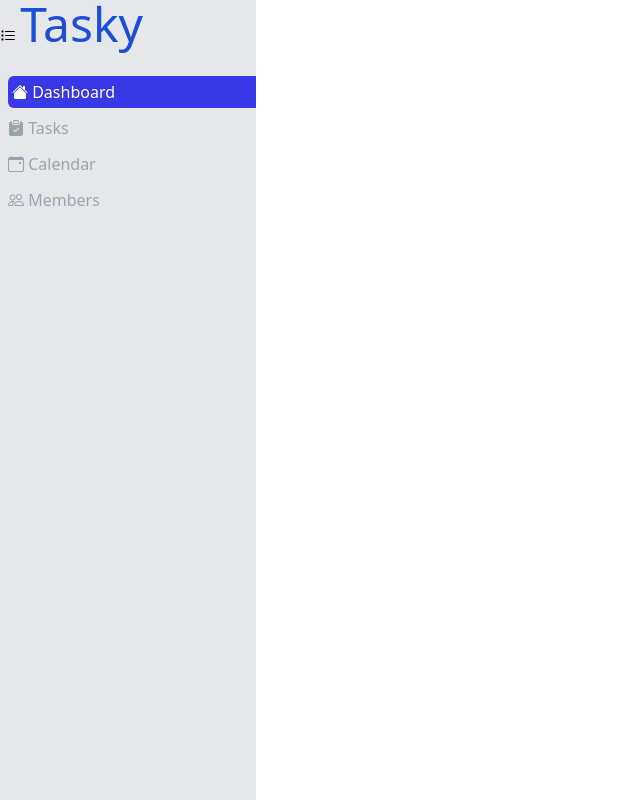
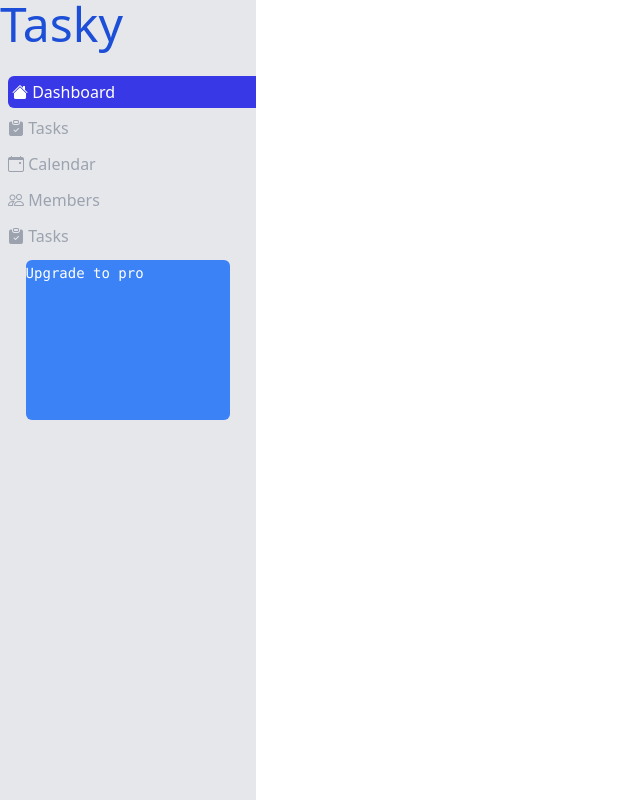
Before and after one commit to Olamidipupo-favour/benmore-interview, a Django app: page / in a window 1280 px wide. Shown: the whole page, without its empty margins (0-640 px from the left). Run offline with Django 5.2, Linux system fonts and the light colour scheme; some libraries are stand-ins or nearby versions.

Commit message:
working on sidebar'

```diff
--- a/benmore/benmore/templates/index.html
+++ b/benmore/benmore/templates/index.html
@@ -8,10 +8,10 @@
       <script src="https://cdn.tailwindcss.com"></script>
     </head>
     <body>
-        <div class="container flex flex-row">
-            <div class="sidebar bg-gray-200 h-screen w-[20%]">
+        <div class="container flex flex-row ">
+            <div class="sidebar bg-gray-200 h-screen w-[20%] ">
+        <div class=" content ">
 <div class="header flex-row">
-    <i class="bi bi-list-task h-5 w-5"></i>
     <span class="text-blue-700 text-5xl">Tasky</span>
 </div>
 <div class="body flex-col my-2 ml-2 pt-5">
@@ -31,6 +31,15 @@
     <i class="bi bi-people text-gray-400"></i>
     <span class="text-gray-400">Members</span>
 </div>
+<div class="item mb-3">
+    <i class="bi bi-clipboard-check-fill text-gray-400"></i>
+    <span class="text-gray-400">Tasks</span>
+</div>
+</div>
+</div>
+<div class="pro mx-auto max-w-screen-xl rounded-md w-[80%] h-[20%]  bg-blue-500">
+    <span class="text-white font-mono text-sm">Upgrade to pro</span>
+</div>
 </div>
             </div>
             <div></div>
```
